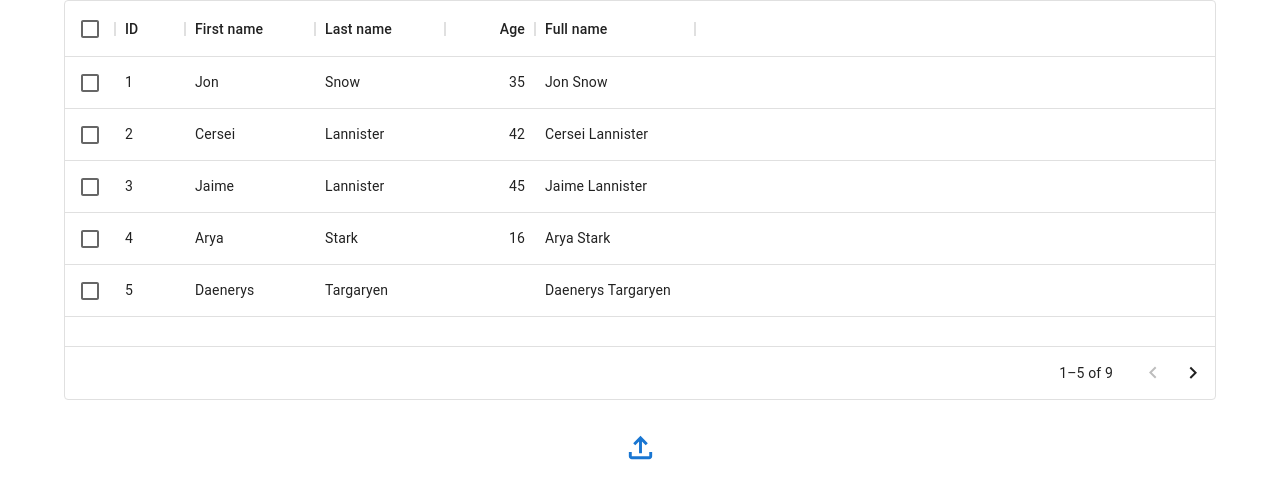
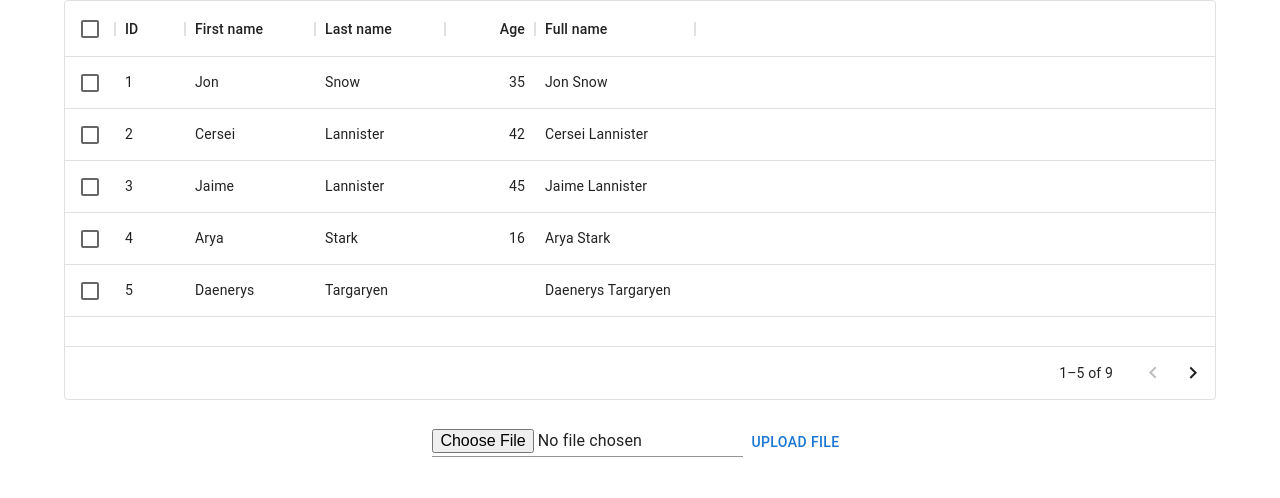
Before and after one commit to Maurice-K/MardysFineCars-React, a React (Vite) app: page /admin in a window 1280 px wide. Shown: the top 498 px of the page. Built offline with nearby package versions, Linux system fonts and the light colour scheme.

Commit message:
File upload for fast api now works properly

```diff
--- a/src/components/AdminDealJackets.tsx
+++ b/src/components/AdminDealJackets.tsx
@@ -1,8 +1,13 @@
-import { Button, Stack } from '@mui/material';
+import { Button, Input, Stack } from '@mui/material';
 import { DataGrid } from '@mui/x-data-grid';
 import { FileUploadOutlined } from '@mui/icons-material';
+import { useState } from 'react';
 
 const AdminDealJackets = () => {
+	const [file, setFile] = useState<any>(null);
+
+
+
 	const columns = [
 		{ field: 'id', headerName: 'ID', width: 70 },
 		{ field: 'firstName', headerName: 'First name', width: 130 },
@@ -37,7 +42,27 @@ const AdminDealJackets = () => {
 	];
 
 
-	const uploadInventory = () => {
+	const handleFileChange = (event: any) => {
+		console.log(event.target.files)
+    setFile(event.target.files[0]);
+  };
+
+
+
+	const uploadInventory = async (event: any) => {
+		event.preventDefault();
+		console.log(event.target);
+
+		const formData = new FormData();
+		formData.append( "file", file );
+		const response = await fetch('http://localhost:8000/uploadfile/', {
+			method: 'POST',
+			headers: {
+				'accept': 'application/json',
+			},
+			body: formData
+		})
+		return await response.json();
 
 	}
 
@@ -52,9 +77,11 @@ const AdminDealJackets = () => {
 					checkboxSelection
 				/>
 			</div>
-			<Button>
-				<FileUploadOutlined fontSize='large' />
-			</Button>
+			<form onSubmit={uploadInventory} encType="multipart/form-data" >
+				<Input type="file" id="file" onChange={handleFileChange} />
+
+				<Button type='submit' value="Upload File" >Upload File</Button>
+			</form>
 		</Stack>
 	);
 };
```
Also changed, not shown: src/components/Login.tsx (+2 -5 lines).
